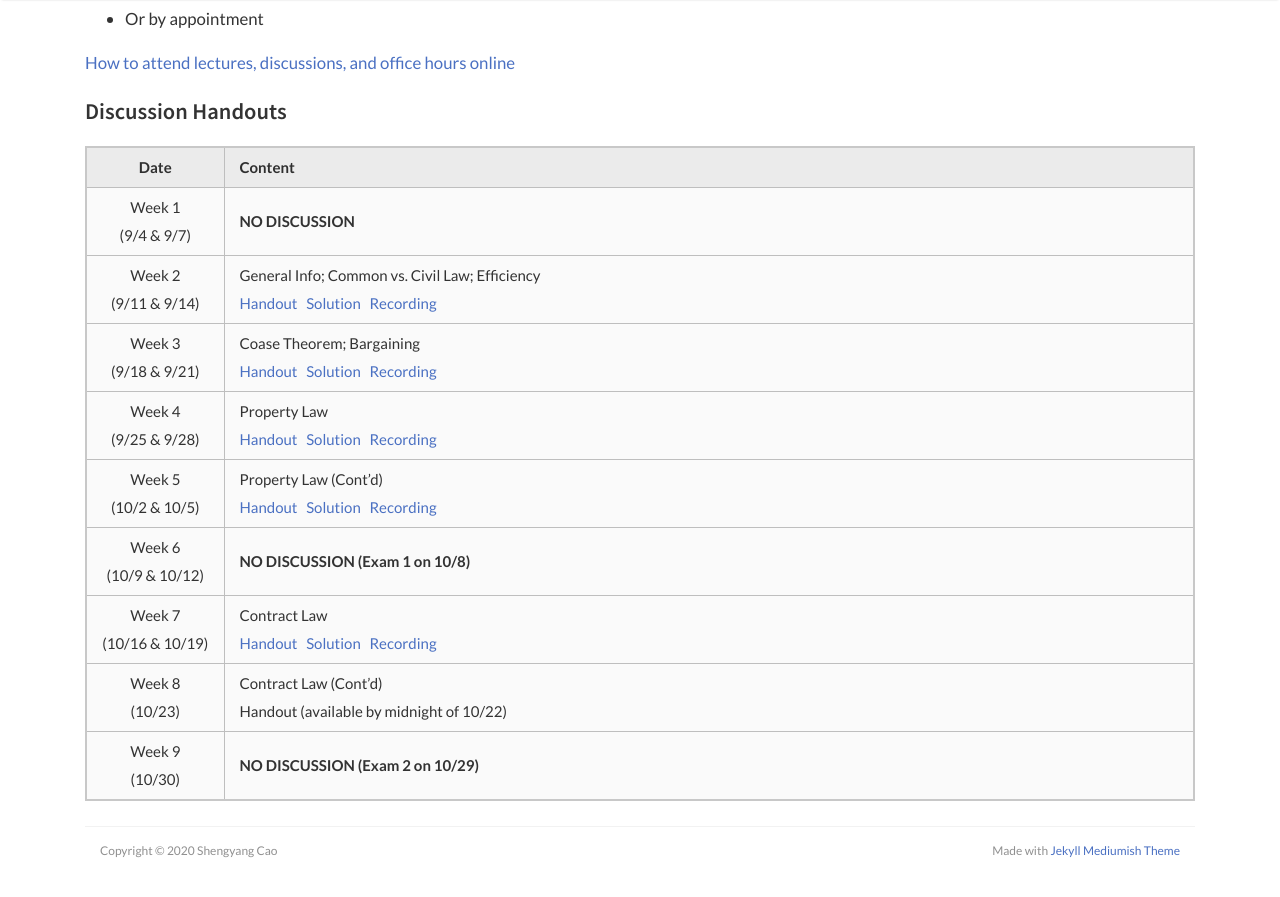
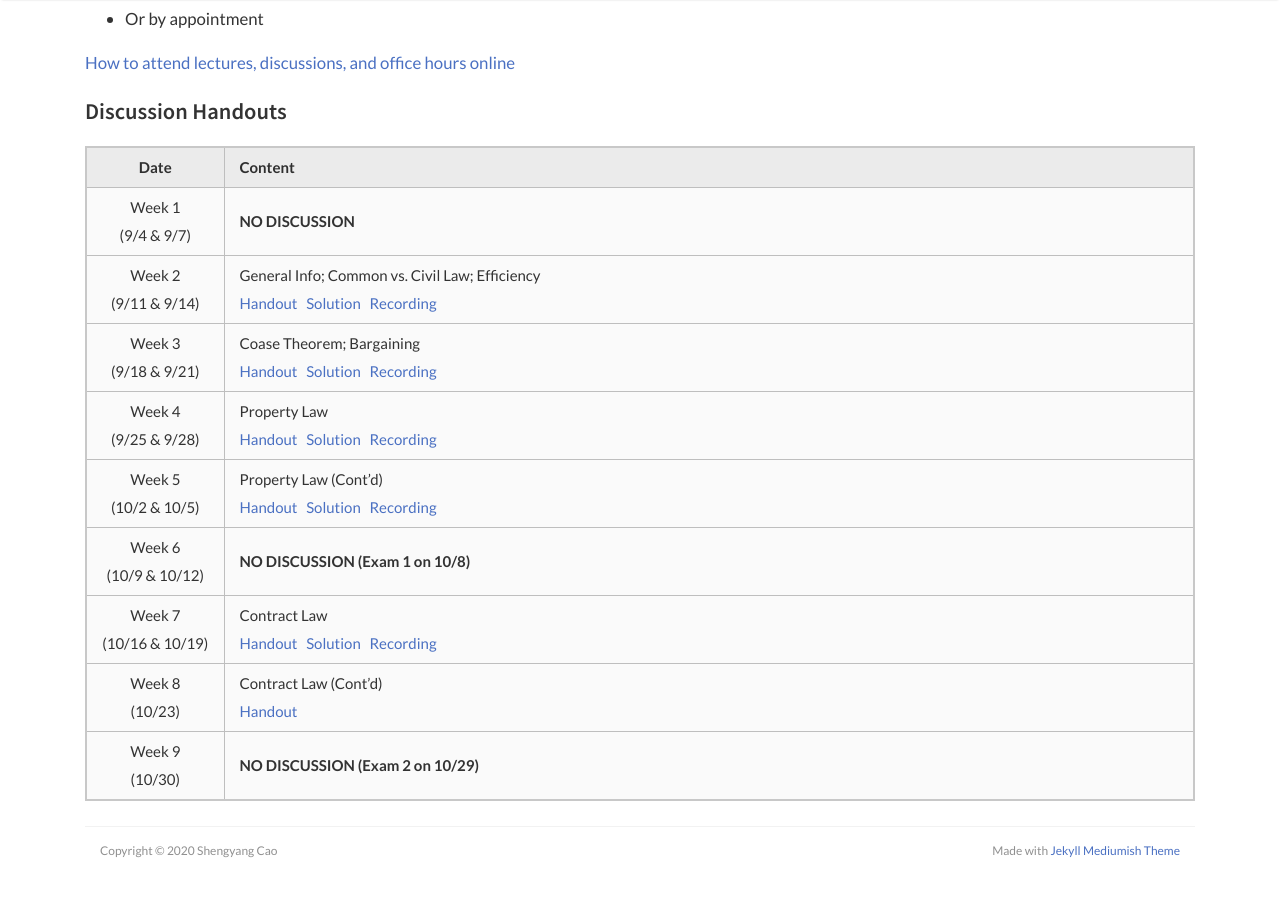
Before and after one commit to scaotravis/scaotravis.github.io, a Jekyll site: the page built from _posts/2020-08-04-teaching-fa-522.md, in a window 1280 px wide and 900 px high, scrolled down 698 px. Shown: the top 897 px of the window. Built offline with Jekyll 4.4.1, drawn with Linux system fonts in a browser that asks for light colours; nearby versions of some CDN libraries; comment, search, counter and statistics services are not loaded.

Commit message:
dis 6: upload handout

```diff
--- a/_posts/2020-08-04-teaching-fa-522.md
+++ b/_posts/2020-08-04-teaching-fa-522.md
@@ -36,5 +36,5 @@ permalink: /teaching/fa20-522
 | Week 5 <br> (10/2 & 10/5) | Property Law (Cont'd) <br> [Handout]({{ site.url }}/downloads/teaching/fa20-522/522_fa20_dis-4_handout.pdf) &nbsp; [Solution]({{ site.url }}/downloads/teaching/fa20-522/522_fa20_dis-4_sol.pdf) &nbsp; [Recording](https://us-lti.bbcollab.com/recording/b547a3cbb8714b8fa7332c2023b35ccf)|
 | Week 6 <br> (10/9 & 10/12) | **NO DISCUSSION (Exam 1 on 10/8)** |
 | Week 7 <br> (10/16 & 10/19) | Contract Law <br> [Handout]({{ site.url }}/downloads/teaching/fa20-522/522_fa20_dis-5_handout.pdf) &nbsp; [Solution]({{ site.url }}/downloads/teaching/fa20-522/522_fa20_dis-5_sol.pdf) &nbsp; [Recording](https://us-lti.bbcollab.com/recording/9f4c2ebea07649ff82342894d4fa79fa)|
-| Week 8 <br> (10/23) | Contract Law (Cont'd) <br> Handout (available by midnight of 10/22) |
+| Week 8 <br> (10/23) | Contract Law (Cont'd) <br> [Handout]({{ site.url }}/downloads/teaching/fa20-522/522_fa20_dis-6_handout.pdf) |
 | Week 9 <br> (10/30) | **NO DISCUSSION (Exam 2 on 10/29)** |
```
Also changed, not shown: 6 other files.
